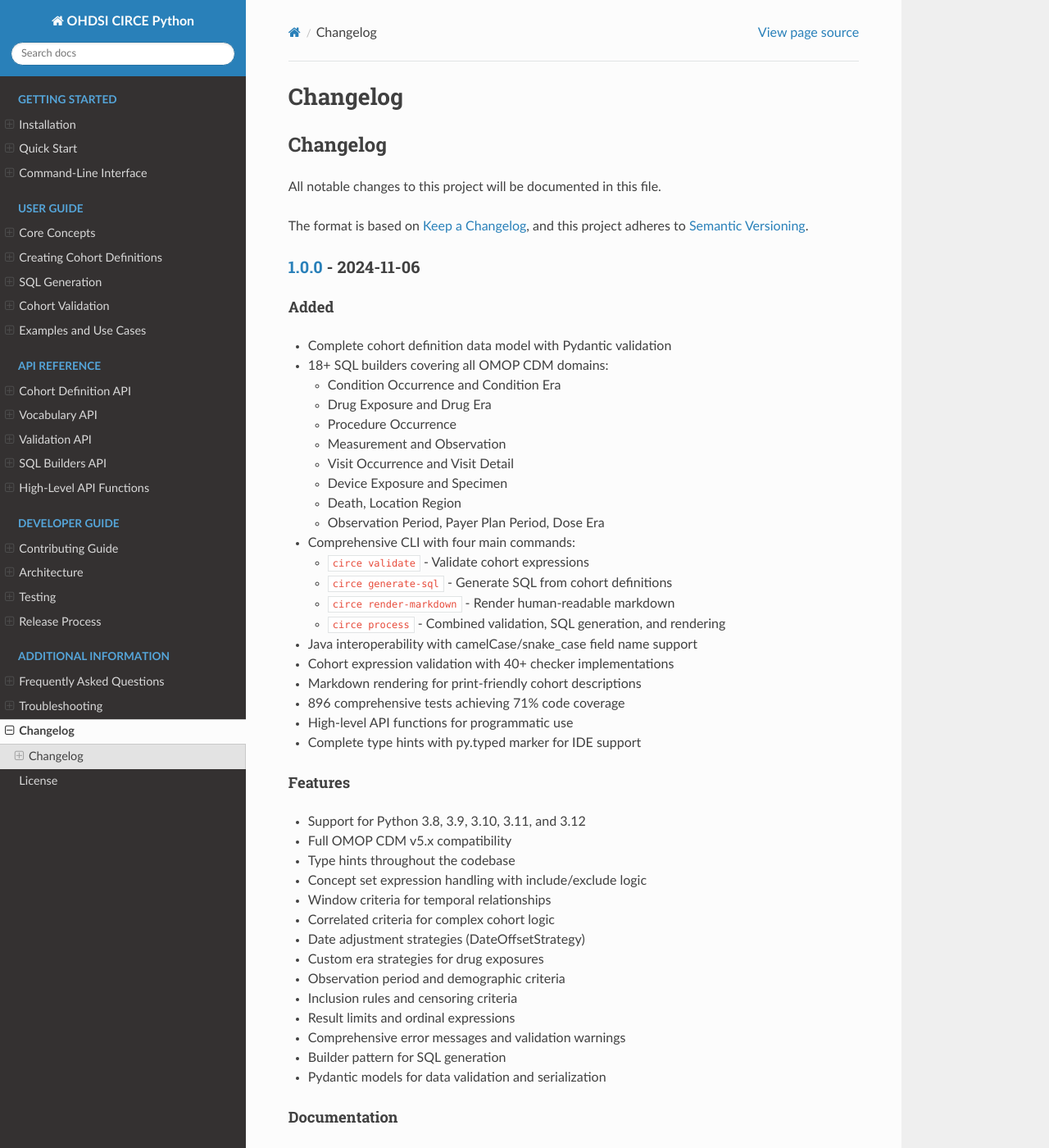
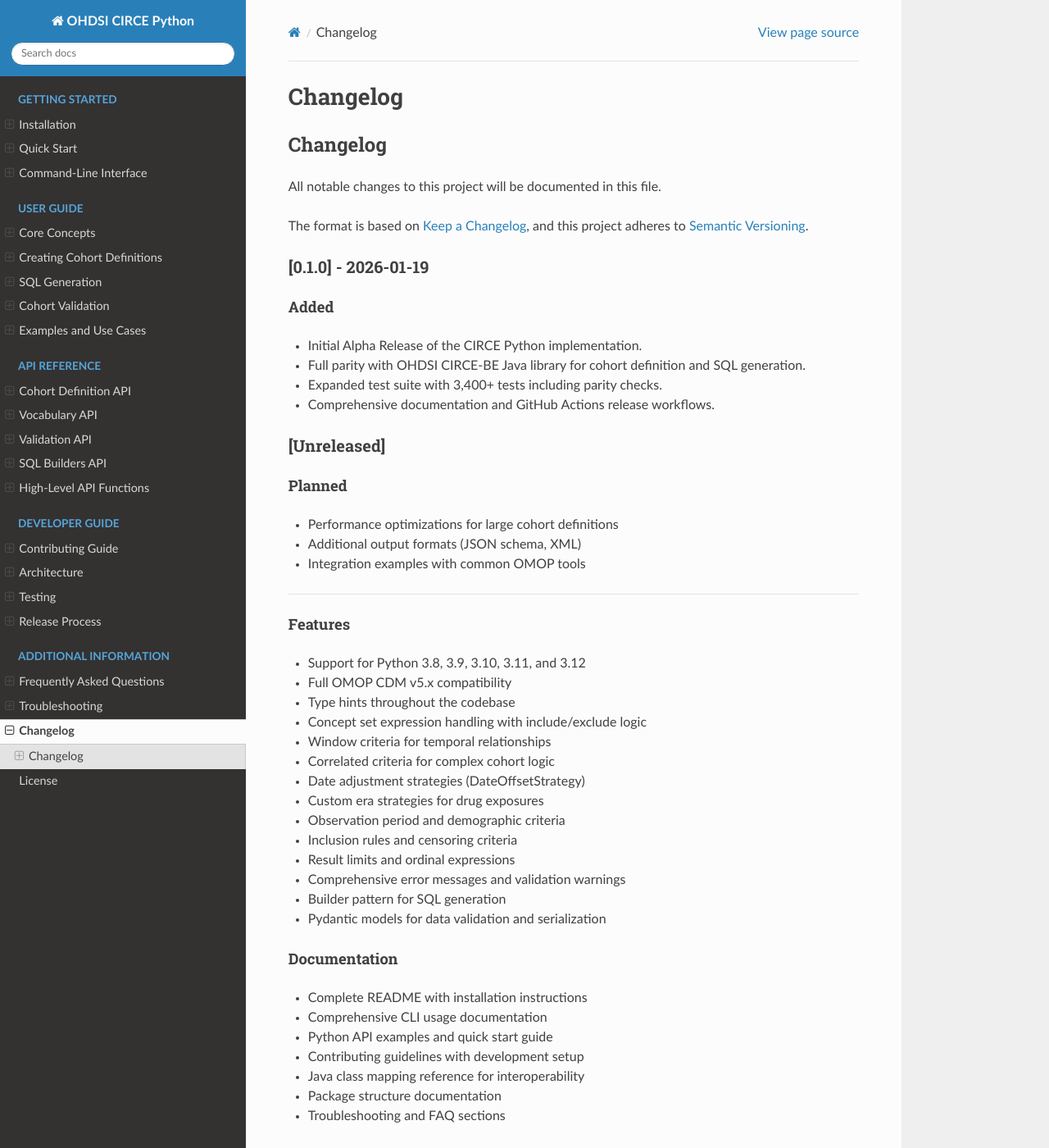
Before and after one commit to OHDSI/Circepy, a Sphinx documentation site: the page built from docs/changelog.rst, in a window 1280 px wide and 1400 px high. Shown: the whole window at 82% size. Built offline with Sphinx 7.4.7 and the Read the Docs theme 3.1.0, drawn with Linux system fonts in a browser that asks for light colours; some of the changed text lies outside the part shown.

```diff
--- a/CHANGELOG.md
+++ b/CHANGELOG.md
@@ -5,31 +5,23 @@
 The format is based on [Keep a Changelog](https://keepachangelog.com/en/1.0.0/),
 and this project adheres to [Semantic Versioning](https://semver.org/spec/v2.0.0.html).
 
-## [1.0.0] - 2024-11-06
+
+## [0.1.0] - 2026-01-19
 
 ### Added
 
-- Complete cohort definition data model with Pydantic validation
-- 18+ SQL builders covering all OMOP CDM domains:
-  - Condition Occurrence and Condition Era
-  - Drug Exposure and Drug Era
-  - Procedure Occurrence
-  - Measurement and Observation
-  - Visit Occurrence and Visit Detail
-  - Device Exposure and Specimen
-  - Death, Location Region
-  - Observation Period, Payer Plan Period, Dose Era
-- Comprehensive CLI with four main commands:
-  - `circe validate` - Validate cohort expressions
-  - `circe generate-sql` - Generate SQL from cohort definitions
-  - `circe render-markdown` - Render human-readable markdown
-  - `circe process` - Combined validation, SQL generation, and rendering
-- Java interoperability with camelCase/snake_case field name support
-- Cohort expression validation with 40+ checker implementations
-- Markdown rendering for print-friendly cohort descriptions
-- 896 comprehensive tests achieving 71% code coverage
-- High-level API functions for programmatic use
-- Complete type hints with py.typed marker for IDE support
+- Initial Alpha Release of the CIRCE Python implementation.
+- Full parity with OHDSI CIRCE-BE Java library for cohort definition and SQL generation.
+- Expanded test suite with 3,400+ tests including parity checks.
+- Comprehensive documentation and GitHub Actions release workflows.
+
+## [Unreleased]
+
+### Planned
+- Performance optimizations for large cohort definitions
+- Additional output formats (JSON schema, XML)
+- Integration examples with common OMOP tools
+---
 
 ### Features
 
@@ -69,24 +61,6 @@
 
 ### Known Limitations
 
-- Some advanced negative control algorithms not yet implemented
+- Negative control cohort classes yet implemented
 - Documentation website under development
 - Performance not yet optimized for extremely large cohorts (1000+ criteria)
-
-## [Unreleased]
-
-### Planned
-
-- Additional negative control generation algorithms
-- Performance optimizations for large cohort definitions
-- Sphinx documentation with API reference
-- Additional output formats (JSON schema, XML)
-- Integration examples with common OMOP tools
-- Benchmarking suite against Java implementation
-
----
-
-For older versions and detailed development history, see the project's Git history.
-
-[1.0.0]: https://github.com/OHDSI/circe-be-python/releases/tag/v1.0.0
-[Unreleased]: https://github.com/OHDSI/circe-be-python/compare/v1.0.0...HEAD
--- a/circe/__init__.py
+++ b/circe/__init__.py
@@ -15,12 +15,11 @@
 Any changes must maintain 1:1 compatibility with Java classes.
 Reference: JAVA_CLASS_MAPPINGS.md for Java equivalents.
 
-Version: 1.0.0
 Author: CIRCE Python Implementation Team
 License: Apache License 2.0
 """
 
-__version__ = "1.0.0"
+__version__ = "0.1.0"
 __author__ = "CIRCE Python Implementation Team"
 __email__ = "circe-python@ohdsi.org"
 __license__ = "Apache License 2.0"
--- a/docs/conf.py
+++ b/docs/conf.py
@@ -13,8 +13,8 @@
 project = 'OHDSI CIRCE Python'
 copyright = '2024, OHDSI Community'
 author = 'CIRCE Python Implementation Team'
-release = '1.0.0'
-version = '1.0.0'
+release = '0.1.0'
+version = '0.1.0'
 
 # -- General configuration ---------------------------------------------------
 extensions = [
--- a/pyproject.toml
+++ b/pyproject.toml
@@ -4,7 +4,7 @@
 
 [project]
 name = "ohdsi-circe"
-version = "1.0.0"
+version = "0.1.0"
 description = "Python implementation of OHDSI CIRCE-BE for cohort definition and SQL generation"
 readme = {file = "README.md", content-type = "text/markdown"}
 license = {text = "Apache-2.0"}
@@ -16,7 +16,7 @@
 ]
 keywords = ["ohdsi", "circe", "cohort", "sql", "omop", "cdm", "healthcare", "observational-health"]
 classifiers = [
-    "Development Status :: 4 - Beta",
+    "Development Status :: 3 - Alpha",
     "Intended Audience :: Healthcare Industry",
     "Intended Audience :: Science/Research",
     "License :: OSI Approved :: Apache Software License",
```
Also changed, not shown: CONTRIBUTING.md (+8 -6 lines), INSTALLATION.md (added, +237 -0 lines), README.md (+50 -12 lines), examples/README.md, 3 other files.
